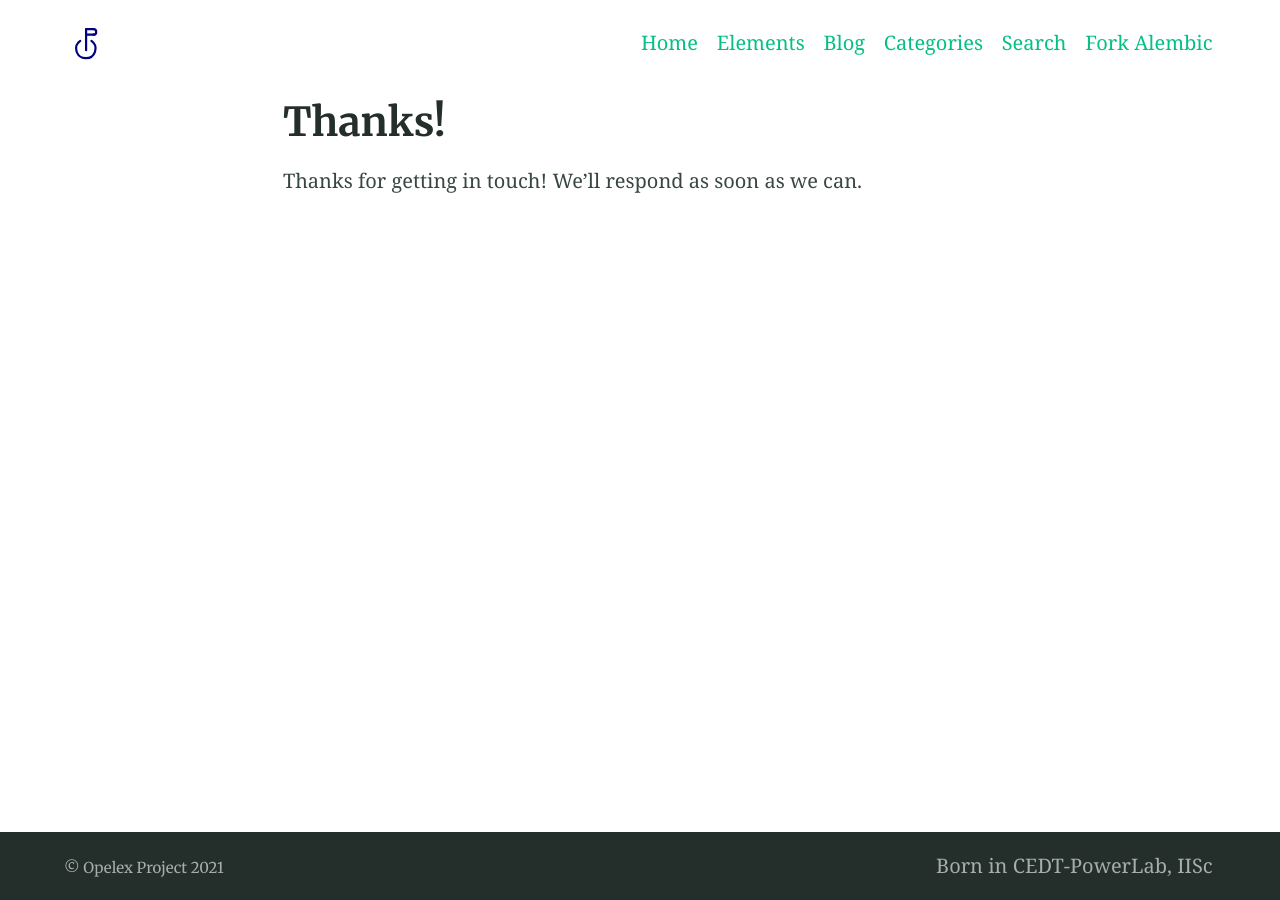
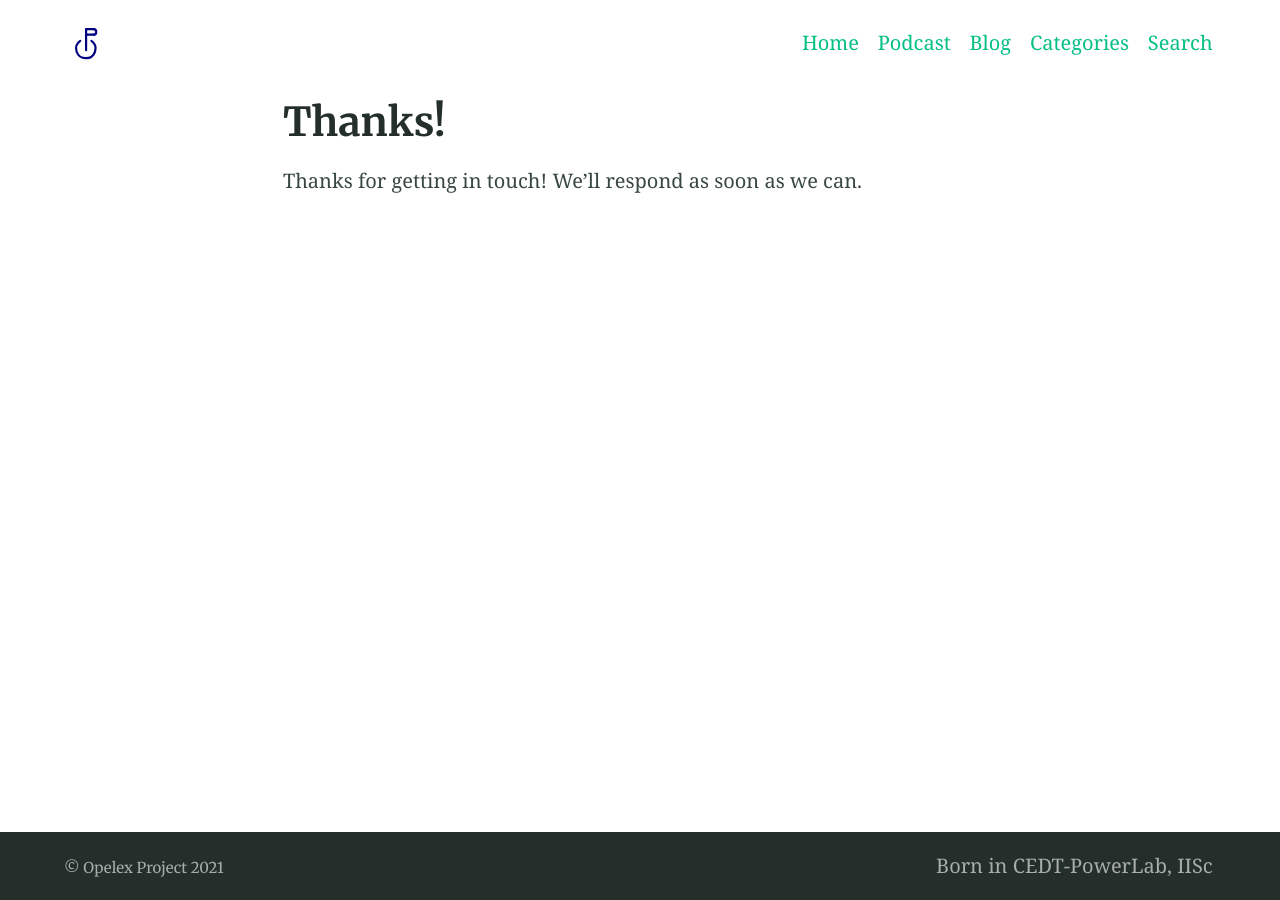
Before and after one commit to OpelexProject/OpelexProject.github.io, a Jekyll site: the page built from thanks.md, in a window 1280 px wide. Built offline with Jekyll 4.4.1, drawn with Linux system fonts in a browser that asks for light colours.

Commit message:
Created new page called "Podcast"

```diff
--- a/_config.yml
+++ b/_config.yml
@@ -119,16 +119,14 @@ favicons: # Favicons are also used in the manifest file. Syntax is 'size: path'
 navigation_header:
 - title: Home
   url: /
-- title: Elements
-  url: /elements/
+- title: Podcast
+  url: /podcast/
 - title: Blog
   url: /blog/
 - title: Categories
   url: /categories/
 - title: Search
   url: /search/
-- title: Fork Alembic
-  url: https://github.com/daviddarnes/alembic
 
 navigation_footer:
 - title: Born in CEDT-PowerLab, IISc
```
Also changed, not shown: podcast.md (renamed from elements.md).
